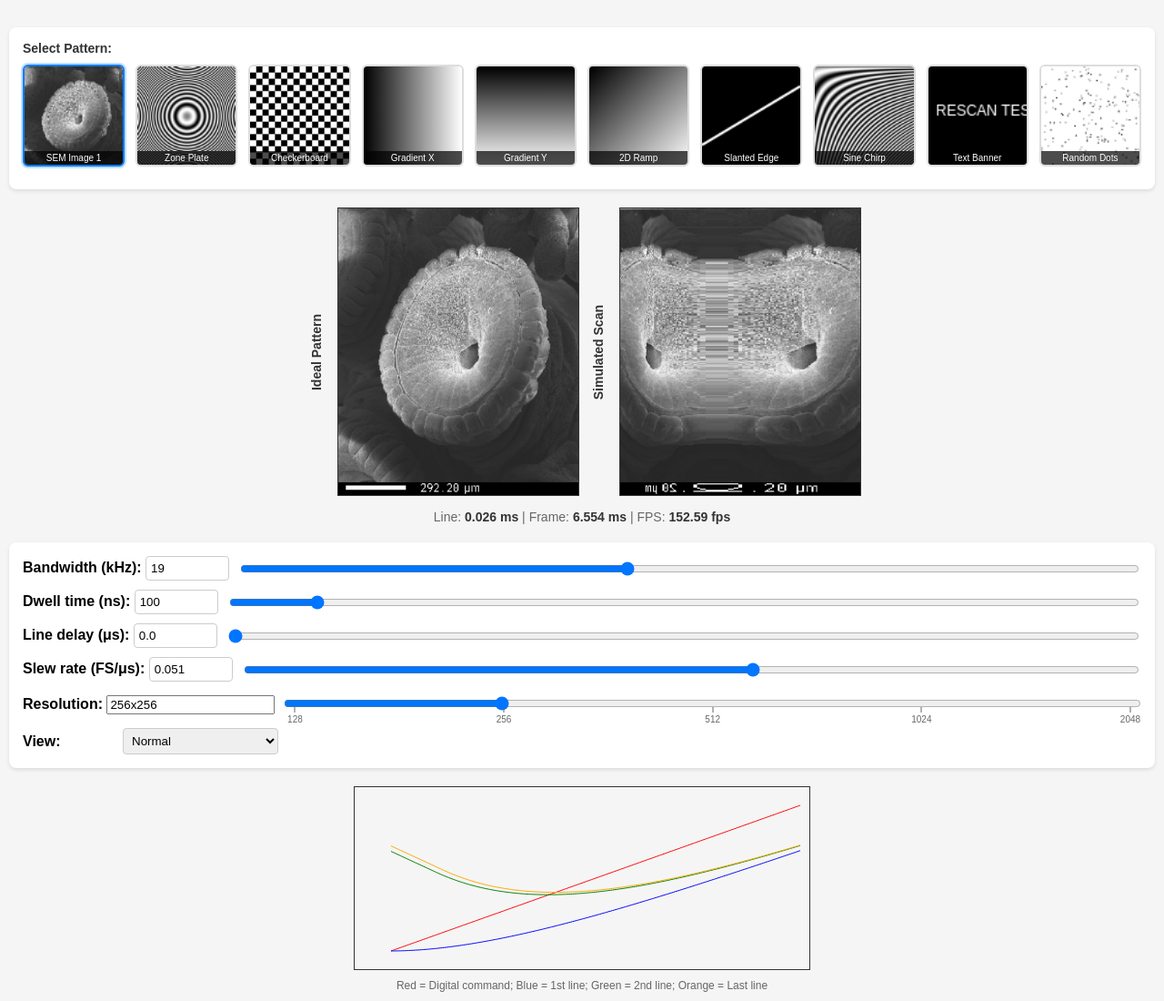
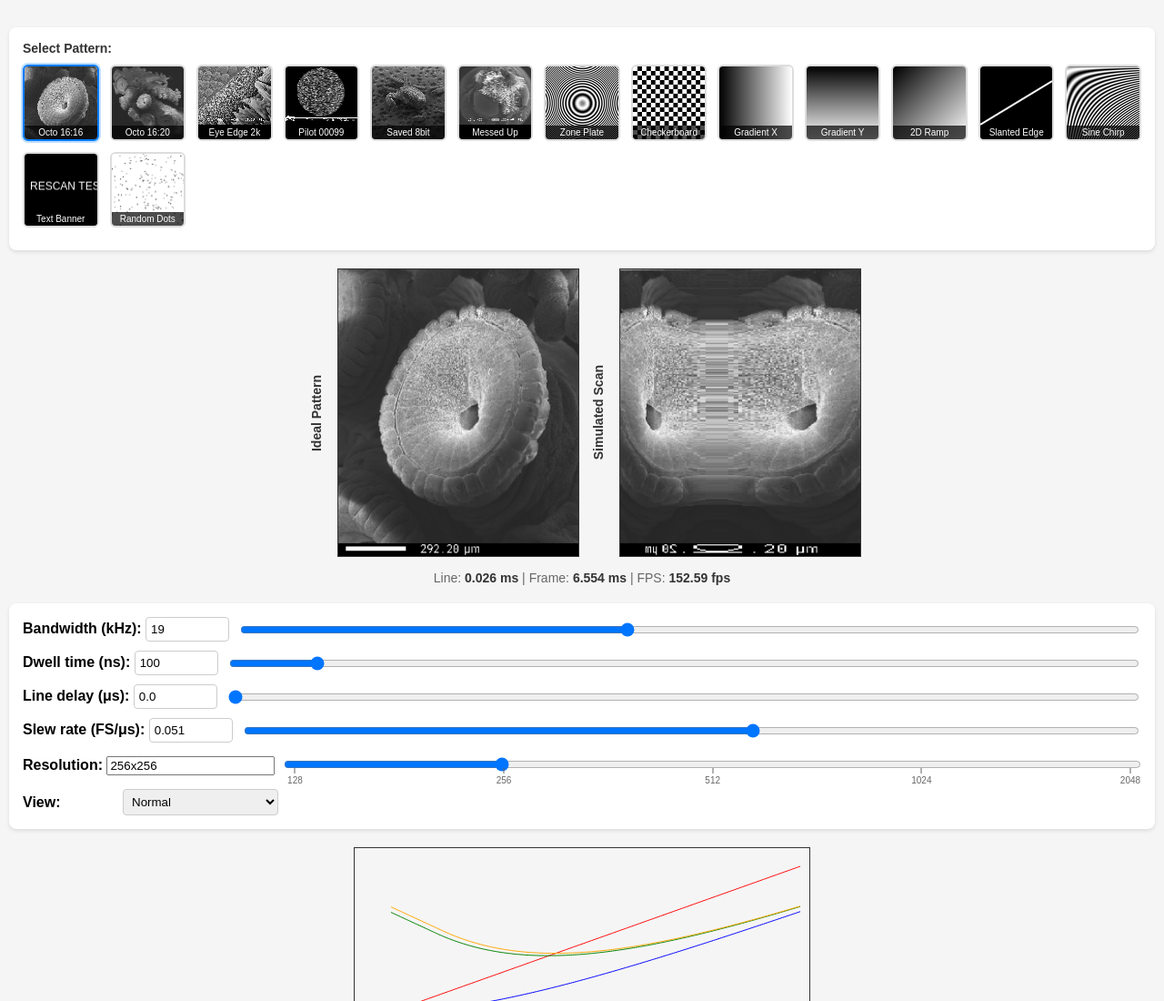
Before and after one commit to nanographs/scan-visualizer, a plain HTML site: page index.html in a window 1280 px wide. Shown: the top 1100 px of the page at 91% size. Drawn offline with Linux system fonts and the light colour scheme.

Commit message:
Add 5 new SEM image patterns to gallery
- Add Octo_1_10kV 2024-07-14_16-20-04.jpeg (Octo 16:20)
- Add Edge of the eye no artifacts 2k.jpeg (Eye Edge 2k)
- Add 2b pilot00099 (1).jpeg (Pilot 00099)
- Add saved2024-04-06_18-52-04_8bit.jpeg (Saved 8bit)
- Add messed it up a bit but ya know.jpeg (Messed Up)
- Update pattern definitions with descriptive names
- All images appear first in gallery before generated patterns
- Total of 6 SEM images now available for scan simulation

```diff
--- a/index.html
+++ b/index.html
@@ -526,7 +526,12 @@
 // Pattern definitions
 const patterns = [
   // Image patterns first
-  { id: 'image1', name: 'SEM Image 1', type: 'image', src: 'test_images/Octo_1_10kV 2024-07-14_16-16-32.jpeg' },
+  { id: 'image1', name: 'Octo 16:16', type: 'image', src: 'test_images/Octo_1_10kV 2024-07-14_16-16-32.jpeg' },
+  { id: 'image2', name: 'Octo 16:20', type: 'image', src: 'test_images/Octo_1_10kV 2024-07-14_16-20-04.jpeg' },
+  { id: 'image3', name: 'Eye Edge 2k', type: 'image', src: 'test_images/Edge of the eye no artifacts 2k.jpeg' },
+  { id: 'image4', name: 'Pilot 00099', type: 'image', src: 'test_images/2b pilot00099 (1).jpeg' },
+  { id: 'image5', name: 'Saved 8bit', type: 'image', src: 'test_images/saved2024-04-06_18-52-04_8bit.jpeg' },
+  { id: 'image6', name: 'Messed Up', type: 'image', src: 'test_images/messed it up a bit but ya know.jpeg' },
   // Generated patterns
   { id: 'zone', name: 'Zone Plate' },
   { id: 'checker', name: 'Checkerboard' },
```
Also changed, not shown: test_images/2b pilot00099 (1).jpeg (added), test_images/Edge of the eye no artifacts 2k.jpeg (added), test_images/Octo_1_10kV 2024-07-14_16-20-04.jpeg (added), test_images/messed it up a bit but ya know.jpeg (added), test_images/saved2024-04-06_18-52-04_8bit.jpeg (added).
